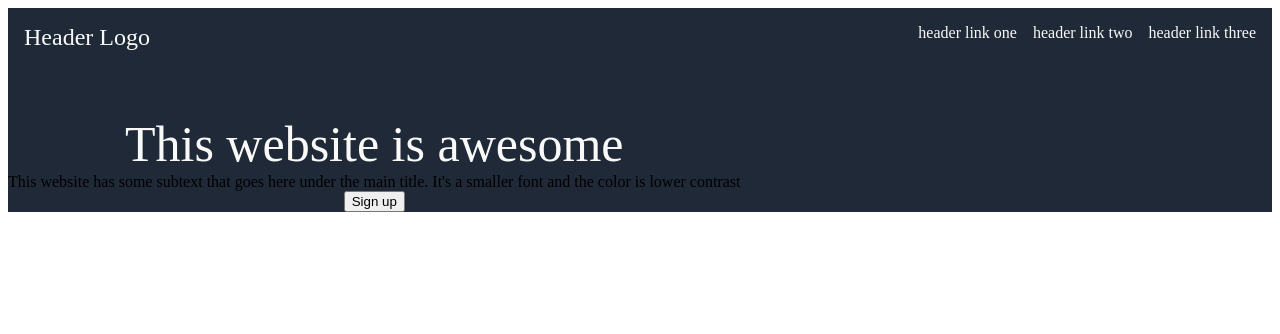
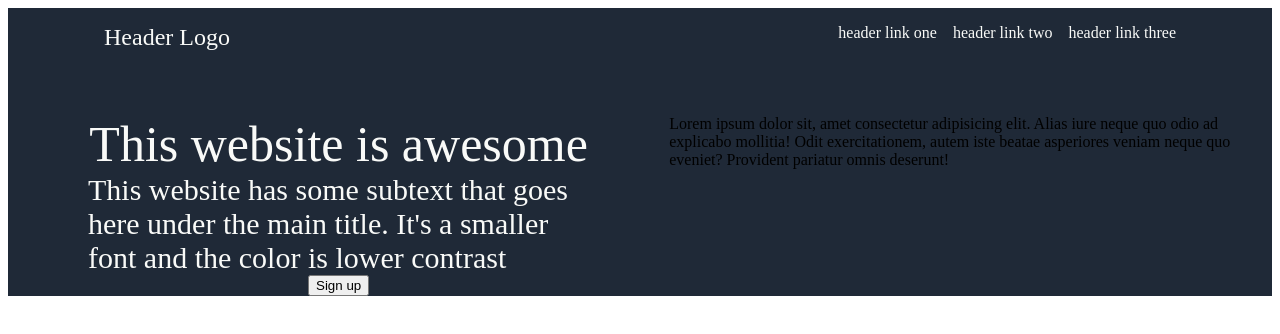
Before and after one commit to crucial-keydev/landing-page, a plain HTML site: page index.html in a window 1280 px wide. Drawn offline with Linux system fonts and the light colour scheme.

Commit message:
add placeholders for section 1

```diff
--- a/index.html
+++ b/index.html
@@ -34,7 +34,7 @@
                 </button>
             </div>
             <div class = "container-two">
-
+                Lorem ipsum dolor sit, amet consectetur adipisicing elit. Alias iure neque quo odio ad explicabo mollitia! Odit exercitationem, autem iste beatae asperiores veniam neque quo eveniet? Provident pariatur omnis deserunt!
             </div>
         </div>
     </div>
--- a/styles.css
+++ b/styles.css
@@ -15,6 +15,8 @@
     display: flex;
     padding: 16px;
     justify-content: space-between;
+    margin:0 80px;
+
 }
 
 
@@ -39,6 +41,7 @@ ul {
 
 .intro {
     display: flex;
+    flex-direction: row;
 }
 
 .container-one {
@@ -51,4 +54,11 @@ ul {
 #this-website {
     color: #F9FAF8;
     font-size: 50px;
+    margin: 0 80px;
 }
+
+#this-subtext {
+    color: #F9FAF8;
+    font-size: 30px;
+    margin: 0 80px;
+}
```
